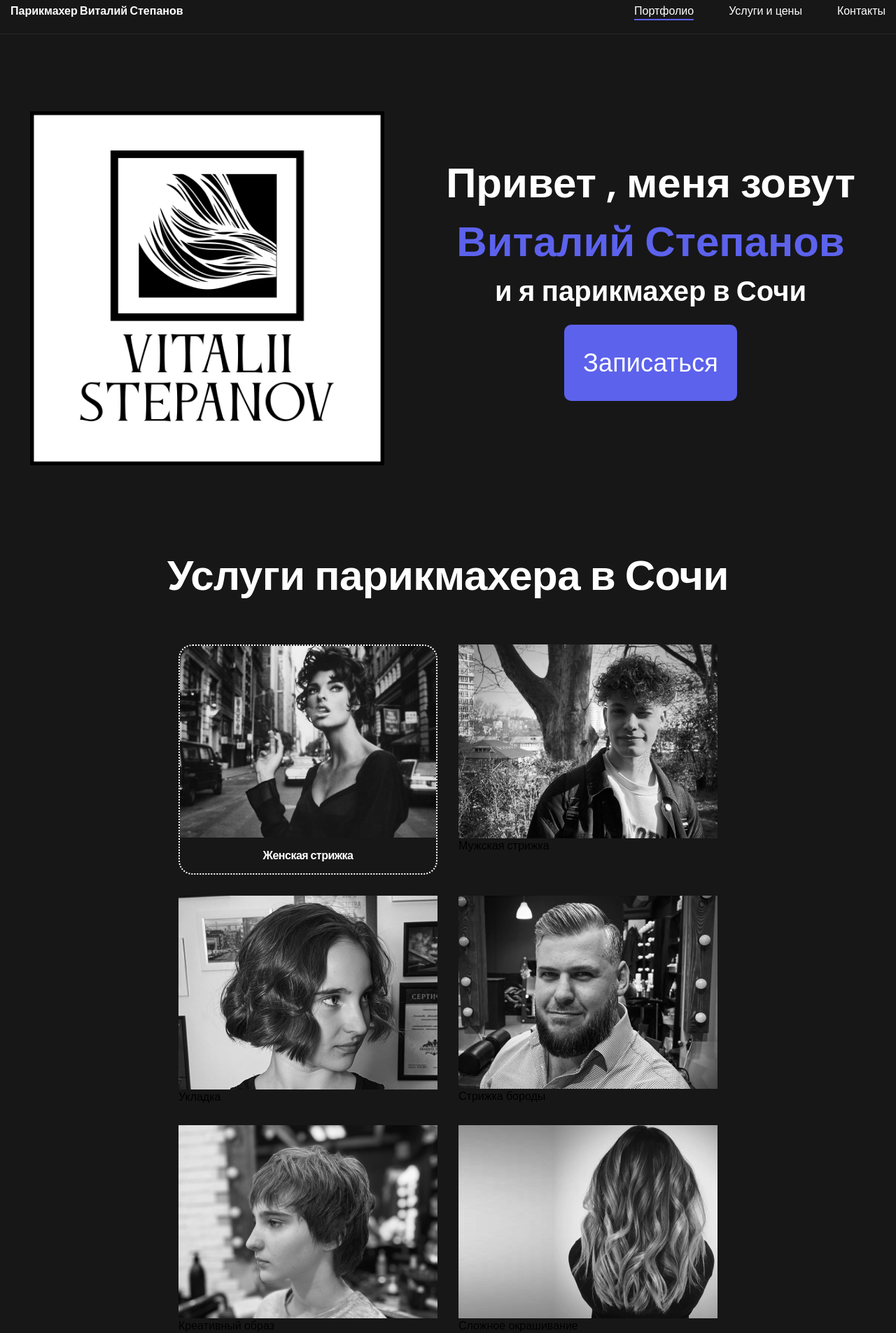
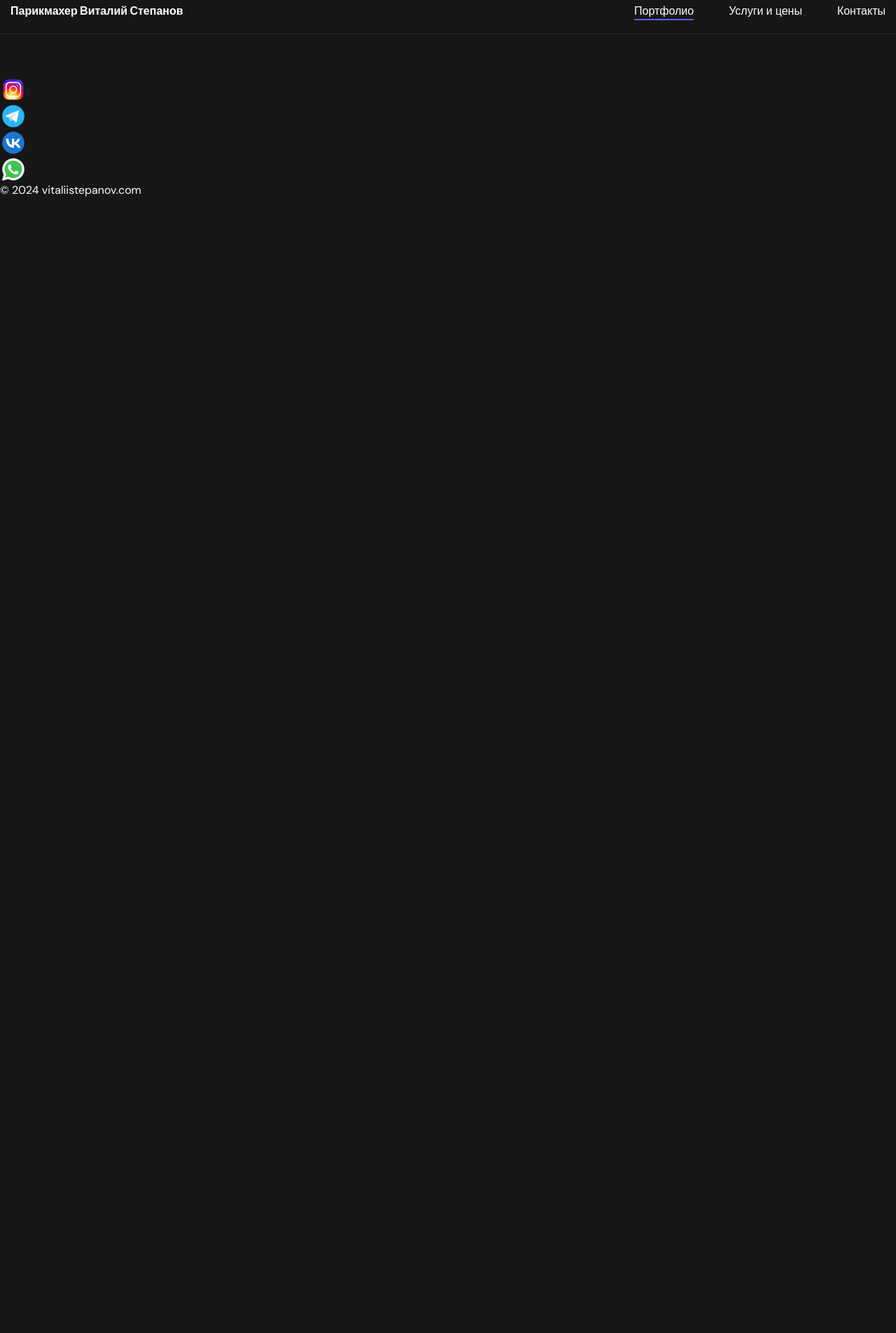
Before and after one commit to Vitaliihair/style-my-portfolio, a website: page index.html in a window 1280 px wide. Shown: the part 17-1922 px from the top of the page at 70% size. After the commit the page ends 800 px from the top, so only its background shows below. Drawn offline with Linux system fonts and the light colour scheme.

Commit message:
добавлены Footer ,  и иконки svg соцсетей

```diff
--- a/css/main.css
+++ b/css/main.css
@@ -280,3 +280,19 @@ background-color: var(--dark-bg);
 .portfolio__container--jpg {
   border-radius: 20px 20px 0px 0px;
 }
+
+/* footer */
+.none {
+  display: none !important;
+}
+
+.footer {
+  background-color: var(--dark-bg);
+  padding: 60px 0 50px;
+  color: var(--white);
+
+}
+.container__items--icon {
+  height: 38px;
+  width: 38px;
+}
--- a/index.html
+++ b/index.html
@@ -22,12 +22,12 @@
      </div>
     </nav>
  </header>
- <!-- <img class="header_background-img" src="./jpg/header_background.png" alt=""> -->
+ <!-- <img class="header__background--img" src="./jpg/header_background.png" alt=""> -->
 
-    <section class="acquaintance">
+    <section class="acquaintance none ">
 
         <div class="acquaintance__logo">
-            <img src="./jpg/logo-name.png" alt="logo-vitalii__stepanov" srcset="">
+            <img src="./jpg/logo-name.png" alt="Vitalii Stepanov" srcset="">
         </div>
 
         <div class="acquaintance__container">
@@ -46,7 +46,7 @@
 
 
 
-    <main class="portfolio">
+    <main class="portfolio none">
         <h2 class="portfolio__title">
             Услуги парикмахера в Сочи
         </h2>
@@ -55,27 +55,41 @@
                 <img src="./jpg/portfolio-jpg/001.jpg" alt="jpg1" class="portfolio__container--jpg">
                 <h3  class="portfolio__container--name" >Женская стрижка</h3>
             </li>
-            <li class="portfolio-item">
-                <img src="./jpg/portfolio-jpg/002.jpg" alt="jpg2" class="portfolio-jpg_1">
-                <h3  class="portfolio-name_1" >Мужская стрижка</h3>
+            <li class="portfolio__container--item">
+                <img src="./jpg/portfolio-jpg/002.jpg" alt="jpg2" class="portfolio__container--jpg">
+                <h3  class="portfolio__container--name" >Мужская стрижка</h3>
             </li>
-            <li class="portfolio-item">
-                <img src="./jpg/portfolio-jpg/003.jpg" alt="jpg3" class="portfolio-jpg_1">
-                <h3  class="portfolio-name_1" >Укладка</h3>
+            <li class="portfolio__container--item">
+                <img src="./jpg/portfolio-jpg/003.jpg" alt="jpg3" class="portfolio__container--jpg">
+                <h3  class="portfolio__container--name" >Укладка</h3>
             </li>
-            <li class="portfolio-item">
-                <img src="./jpg/portfolio-jpg/004.jpg" alt="jpg4" class="portfolio-jpg_1">
-                <h3  class="portfolio-name_1" >Стрижка бороды</h3>
+            <li class="portfolio__container--item">
+                <img src="./jpg/portfolio-jpg/004.jpg" alt="jpg4" class="portfolio__container--jpg">
+                <h3  class="portfolio__container--name" >Стрижка бороды</h3>
             </li>
-            <li class="portfolio-item">
-                <img src="./jpg/portfolio-jpg/005.jpg" alt="jpg5" class="portfolio-jpg_1">
-                <h3  class="portfolio-name_1" >Креативный образ</h3>
+            <li class="portfolio__container--item">
+                <img src="./jpg/portfolio-jpg/005.jpg" alt="jpg5" class="portfolio__container--jpg">
+                <h3  class="portfolio__container--name" >Креативный образ</h3>
             </li>
-            <li class="portfolio-item">
-                <img src="./jpg/portfolio-jpg/006.jpg" alt="jpg6" class="portfolio-jpg_1">
-                <h3  class="portfolio-name_1" >Сложное окрашивание</h3>
+            <li class="portfolio__container--item">
+                <img src="./jpg/portfolio-jpg/006.jpg" alt="jpg6" class="portfolio__container--jpg">
+                <h3  class="portfolio__container--name" >Сложное окрашивание</h3>
             </li>
         </ul>
     </main>
+
+    <footer class="footer">
+        <div class="container-1">
+            <ul class="container__items">
+                <li class="container__items--icon"><a href="#!"> <img src="./jpg/icons/instagram.svg" alt="" srcset=""></a></li>
+                <li class="container__items--icon"><a href="#!"> <img src="./jpg/icons/telegram.svg" alt="" srcset=""></a></li>
+                <li class="container__items--icon"><a href="#!"> <img src="./jpg/icons/vk.svg" alt="" srcset=""></a></li>
+                <li class="container__items--icon"><a href="#!"> <img src="./jpg/icons/whatsapp.svg" alt="" srcset=""></a></li>
+            </ul>
+            <div class="copyright">
+                © 2024  vitaliistepanov.com
+            </div>
+        </div>
+    </footer>
 </body>
 </html>
```
Also changed, not shown: jpg/icons/instagram-144.png (added), jpg/icons/instagram.svg (added), jpg/icons/telegram-144.png (added), jpg/icons/telegram.svg (added), jpg/icons/vk-144.png (added), jpg/icons/vk.svg (added), jpg/icons/whatsapp-144.png (added), jpg/icons/whatsapp.svg (added).
